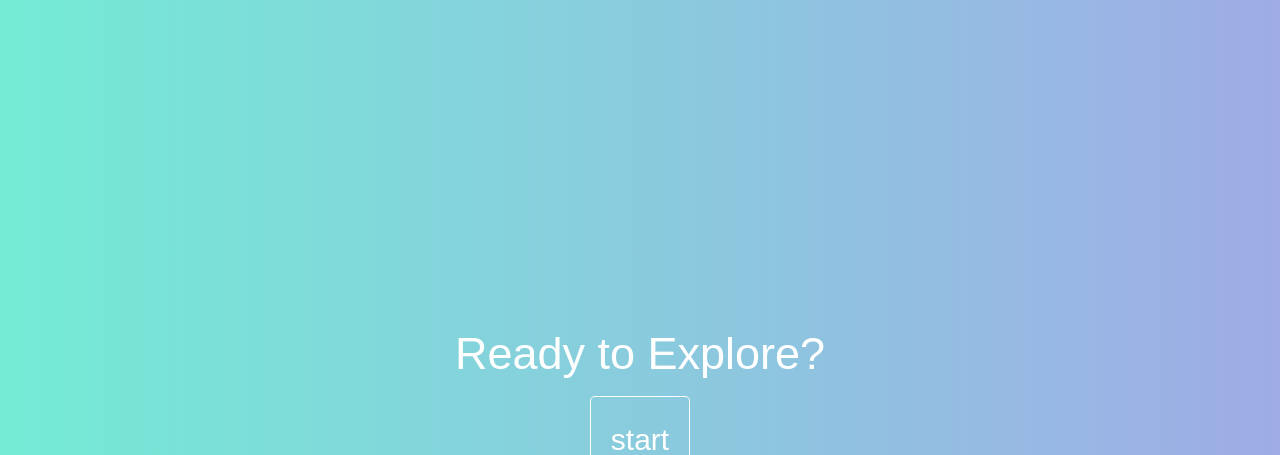
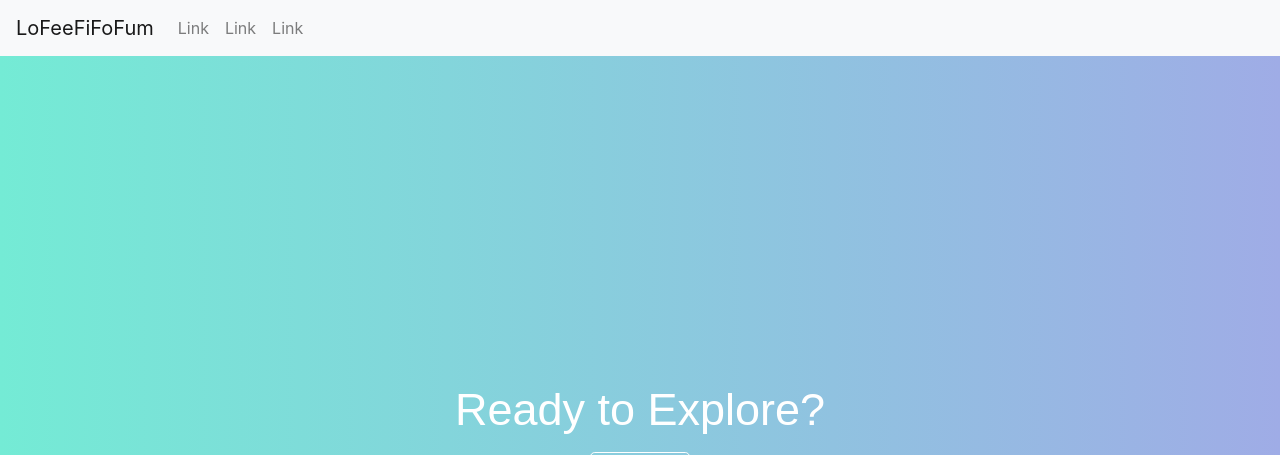
Before and after one commit to Saturday-Night-Lit-Hacks/convertify, a Django app: page / in a window 1280 px wide. Shown: the top 455 px of the page. Run offline with Django 3.2, Linux system fonts and the light colour scheme; some libraries are stand-ins or nearby versions; some web fonts are replaced.

Commit message:
Add Navbar, messed around with particles.js

```diff
--- a/lofi/static/lofi/stylesheet.css
+++ b/lofi/static/lofi/stylesheet.css
@@ -33,11 +33,11 @@ body {
 	background-color: #74EBD5;
 	background-image: linear-gradient(90deg, #74EBD5 0%, #9FACE6 100%);
 
-
 	background-repeat: no-repeat;
 	align-items: center;
 
 }
+
 
 h1, h2, h3, p {
 	font-family: 'Trispace', sans-serif;
--- a/lofi/templates/lofi/base.html
+++ b/lofi/templates/lofi/base.html
@@ -14,12 +14,41 @@
     <!-- Our CSS -->
     <link rel="stylesheet" href="{% static 'lofi/stylesheet.css' %}">
 
+    <!-- Our JS -->
+    <!-- <script src="{% static 'lofi/script.js' %}"></script>
+ -->
+
     <title>LoFi</title>
   </head>
   <body>
+    <nav class="navbar navbar-expand-md bg-light navbar-light">
+      <!-- Brand -->
+      <a class="navbar-brand" href="/">LoFeeFiFoFum</a>
+
+      <!-- Toggler/collapsibe Button -->
+      <button class="navbar-toggler" type="button" data-toggle="collapse" data-target="#collapsibleNavbar">
+        <span class="navbar-toggler-icon"></span>
+      </button>
+
+      <!-- Navbar links -->
+      <div class="collapse navbar-collapse" id="collapsibleNavbar">
+        <ul class="navbar-nav">
+          <li class="nav-item">
+            <a class="nav-link" href="#">Link</a>
+          </li>
+          <li class="nav-item">
+            <a class="nav-link" href="#">Link</a>
+          </li>
+          <li class="nav-item">
+            <a class="nav-link" href="#">Link</a>
+          </li>
+        </ul>
+      </div>
+    </nav>
+
     {% block content %}
+    {% endblock %}
 
-    {% endblock %}
 
     <!-- Optional JavaScript -->
     <!-- jQuery first, then Popper.js, then Bootstrap JS -->
```
Also changed, not shown: lofi/templates/lofi/index.html (line endings or trailing spaces), package-lock.json.
